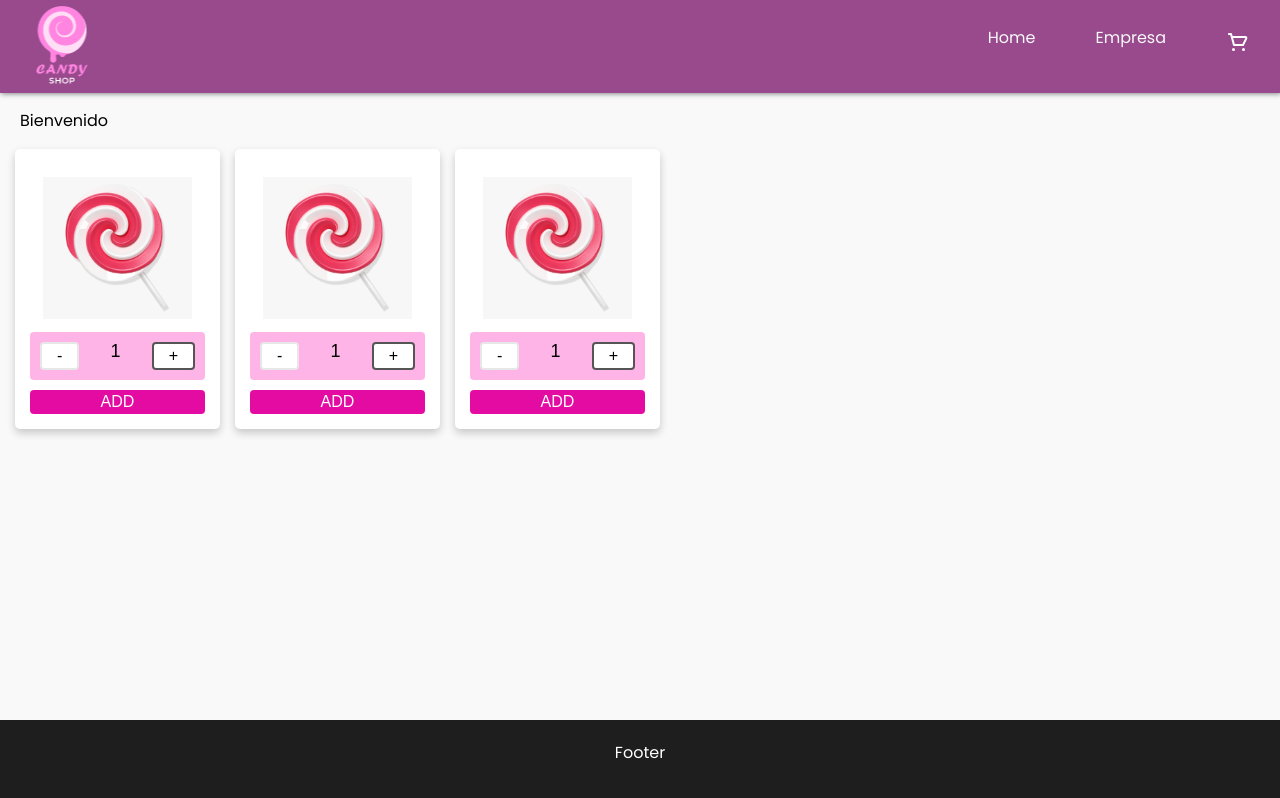
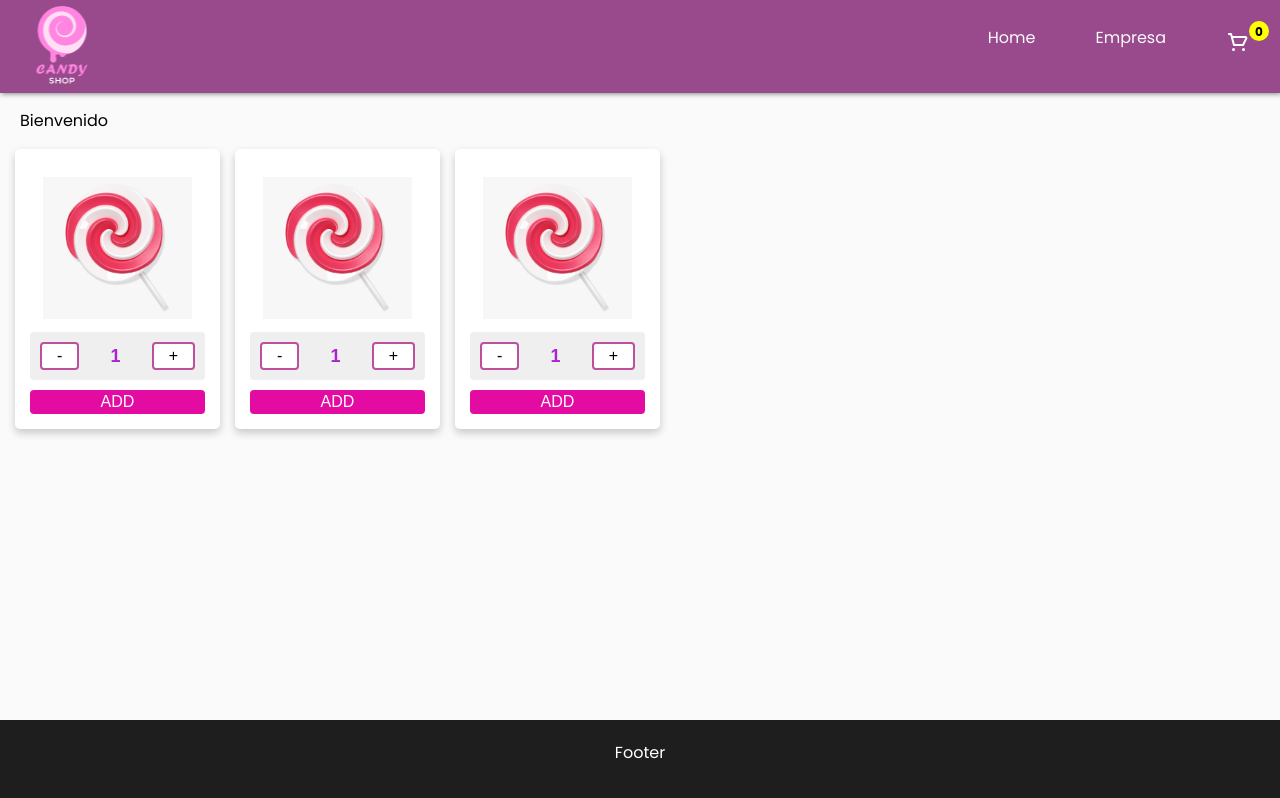
Before and after one commit to fposca/react, a React (Create React App) app: page / in a window 1280 px wide. Built offline with nearby package versions, Linux system fonts and the light colour scheme.

Commit message:
fix carrito

```diff
--- a/src/components/ItemCount/styles.css
+++ b/src/components/ItemCount/styles.css
@@ -2,6 +2,7 @@
   display: flex;
   flex-direction: column;
   position: relative;
+  margin-bottom: 20px;
   justify-content: end;
   font-size: 300%;
   /* position: absolute; */
@@ -25,7 +26,7 @@
   padding: 10px;
   display: flex;
   justify-content: space-between;
-  background-color: #ffb4e8;
+  background-color: #efefef;
   border-radius: 4px;
   margin-bottom: 10px;
 }
@@ -58,7 +59,7 @@
   .button4 {
     background-color: white;
     color: black;
-    border: 2px solid #e7e7e7;
+    border: 2px solid rgb(190 79 157);
   }
 
   .button4:hover {background-color: #e7e7e7;}
@@ -67,7 +68,7 @@
   .button5 {
     background-color: white;
     color: black;
-    border: 2px solid #555555;
+    border: 2px solid rgb(190 79 157);
   }
 
   .button5:hover {
@@ -83,7 +84,10 @@
   .counter {
     display: flex;
     text-align: center;
-    font-size: 18px
+    font-size: 18px;
+    color: #a923ce;
+    align-items: center;
+    font-weight: bold;
 }
 
 .img {
--- a/src/components/NavbarComponent/index.js
+++ b/src/components/NavbarComponent/index.js
@@ -1,7 +1,10 @@
 import React from "react";
 import "./styles.css"
 
+
+const stock ="0";
 const NavbarComponent = () => {
+
 
     return (
         <> <header className="header">
@@ -15,7 +18,7 @@ const NavbarComponent = () => {
             <ul className="menu">
                 <li><a href="#">Home</a></li>
                 <li><a href="#">Empresa</a> </li>
-                <li><a href="#"><div className="tooltip carrito"><span className="tooltiptext">Carrito</span></div> </a></li>
+                <li><a href="#"><div className="carrito"><div className="something">{stock}</div></div> </a></li>
             </ul>
         </nav>
     </header>
--- a/src/components/NavbarComponent/styles.css
+++ b/src/components/NavbarComponent/styles.css
@@ -2,7 +2,7 @@
 @import url("https://fonts.googleapis.com/css2?family=Poppins:wght@400;700&display=swap");
 
 :root{
-    --white: #f9f9f9;
+    --white: hsl(0, 0%, 98%);
     --black: #984a8d;
     --grey: #85888C;
 }
@@ -34,6 +34,7 @@ ul{
     position: sticky;
     top: 0;
     width: 100%;
+    z-index: 1000;
 }
 
 /* Logo */
@@ -172,6 +173,22 @@ ul{
     visibility: visible;
   }
 
+  .something {
+    margin-left: 23px;
+    border-radius: 50%;
+    background: yellow;
+    padding: 5px;
+    text-align: center;
+    top: 21px;
+    position: absolute;
+    /* margin-top: -4px; */
+    width: 20px;
+    height: 20px;
+    font-weight: bold;
+    color: black;
+    font-size: 12px;
+  }
+
 /* Responsiveness */
 
 @media (min-width: 768px) {
--- a/src/components/containers/ItemlistContainer/styles.css
+++ b/src/components/containers/ItemlistContainer/styles.css
@@ -11,5 +11,10 @@
 }
 .contenedor-card {
     display: flex;
+    flex-direction: row;
+    /* z-index: 0; */
+    align-items: center;
+    justify-content: flex-start;
+    flex-wrap: wrap;
 
 }
```
